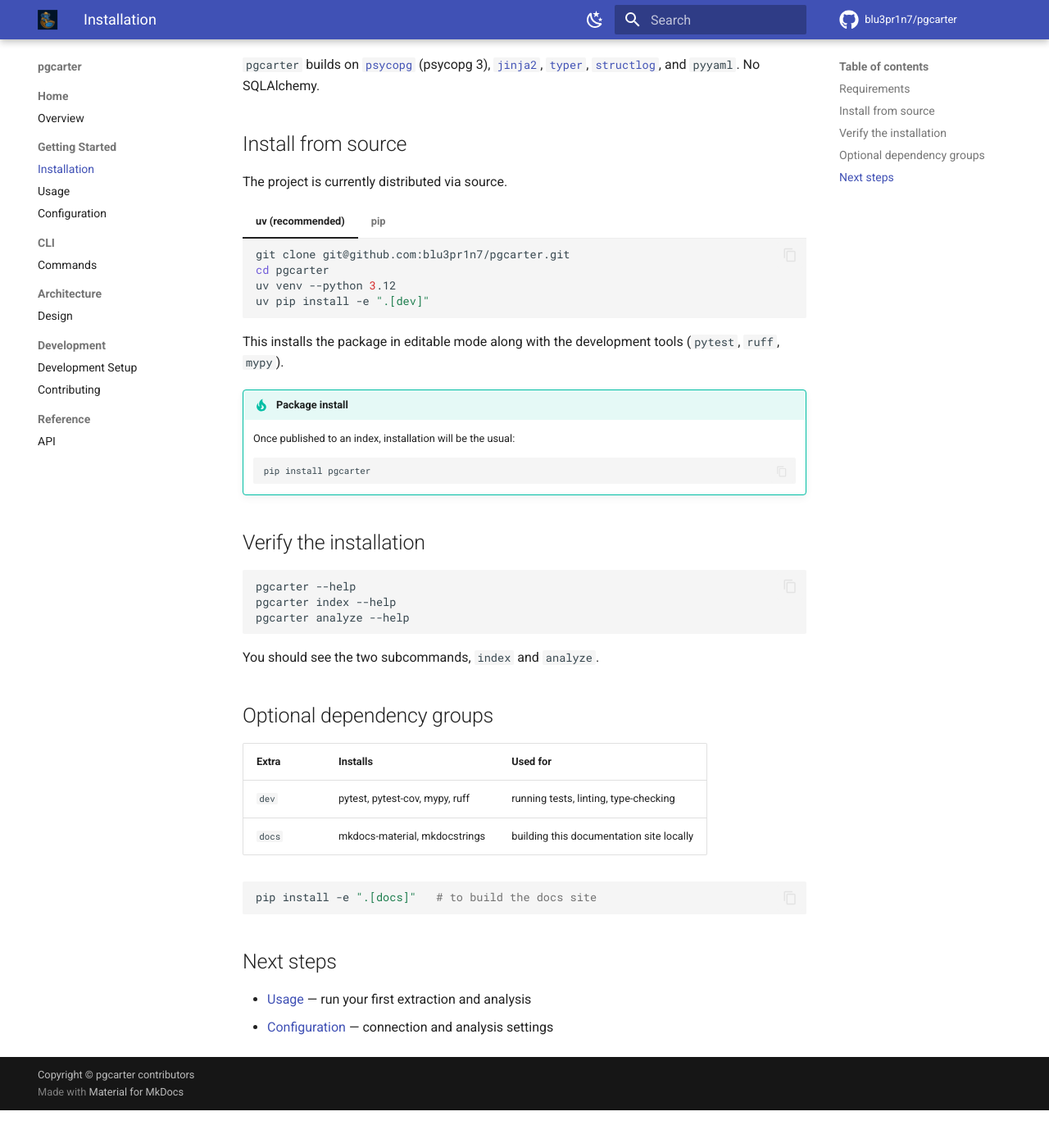
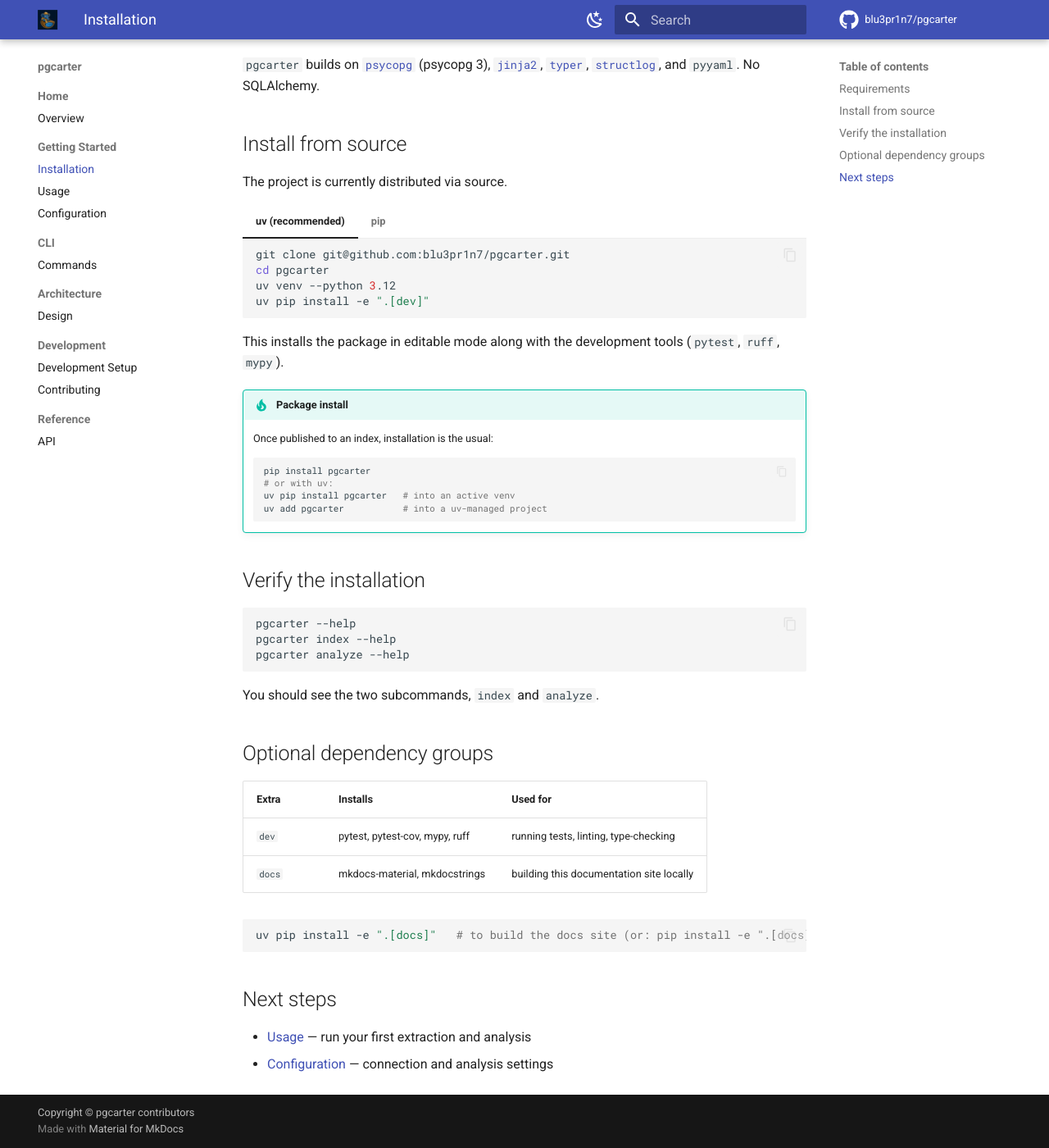
Before and after one commit to blu3pr1n7/PGCarter, an MkDocs documentation site: the page built from docs/installation.md, in a window 1280 px wide and 1400 px high, scrolled down 265 px. Shown: the whole window at 82% size. Built offline with MkDocs 1.6.1 and Material for MkDocs 9.7.7, drawn with Linux system fonts in a browser that asks for light colours; comment, search, counter and statistics services are not loaded; before the commit the page ends 1619 px from its top, so only the background shows below that.

Commit message:
Update docs to reflect uv usage

````diff
--- a/docs/installation.md
+++ b/docs/installation.md
@@ -38,10 +38,13 @@ This installs the package in editable mode along with the development tools
 (`pytest`, `ruff`, `mypy`).
 
 !!! tip "Package install"
-    Once published to an index, installation will be the usual:
+    Once published to an index, installation is the usual:
 
     ```bash
     pip install pgcarter
+    # or with uv:
+    uv pip install pgcarter   # into an active venv
+    uv add pgcarter           # into a uv-managed project
     ```
 
 ## Verify the installation
@@ -62,7 +65,7 @@ You should see the two subcommands, `index` and `analyze`.
 | `docs` | mkdocs-material, mkdocstrings | building this documentation site locally |
 
 ```bash
-pip install -e ".[docs]"   # to build the docs site
+uv pip install -e ".[docs]"   # to build the docs site (or: pip install -e ".[docs]")
 ```
 
 ## Next steps
````
Also changed, not shown: README.md (+2 -2 lines), docs/development.md (+1 -1 lines).
